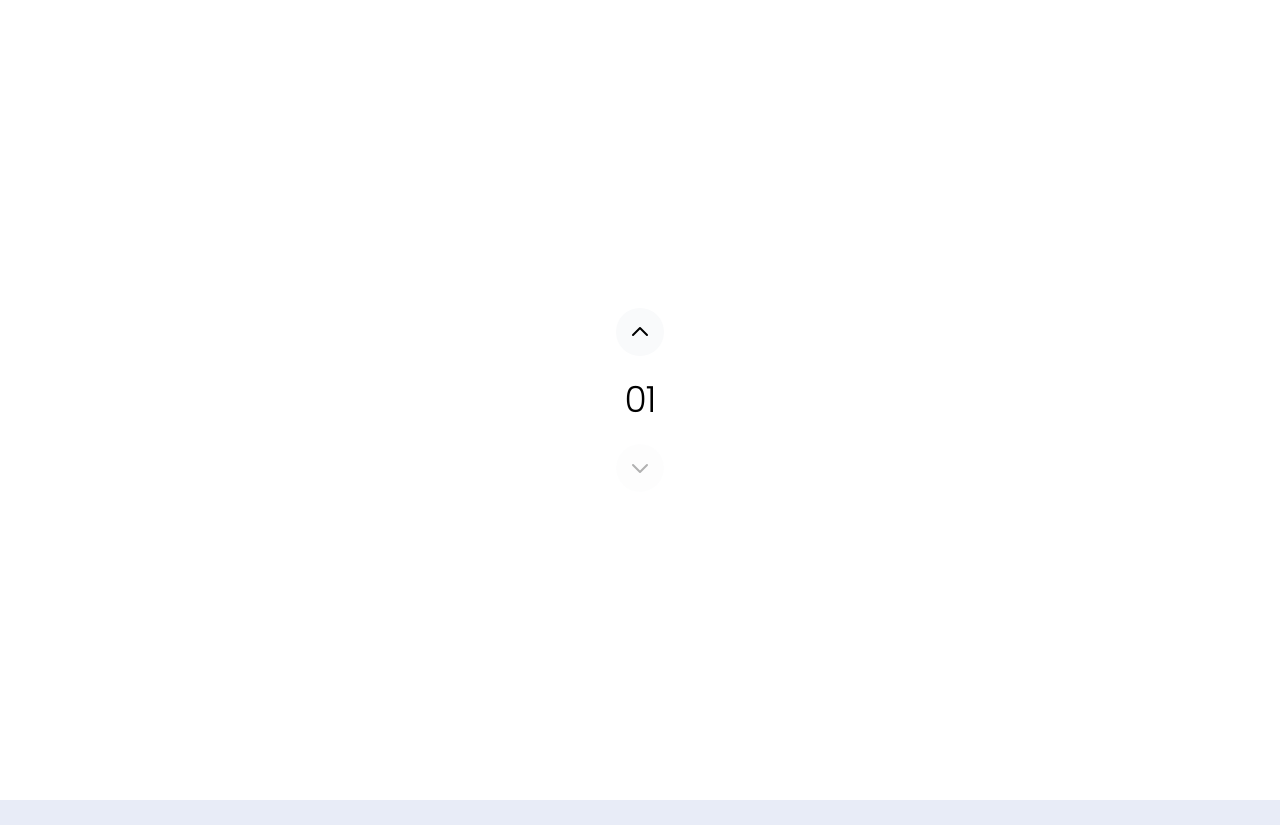
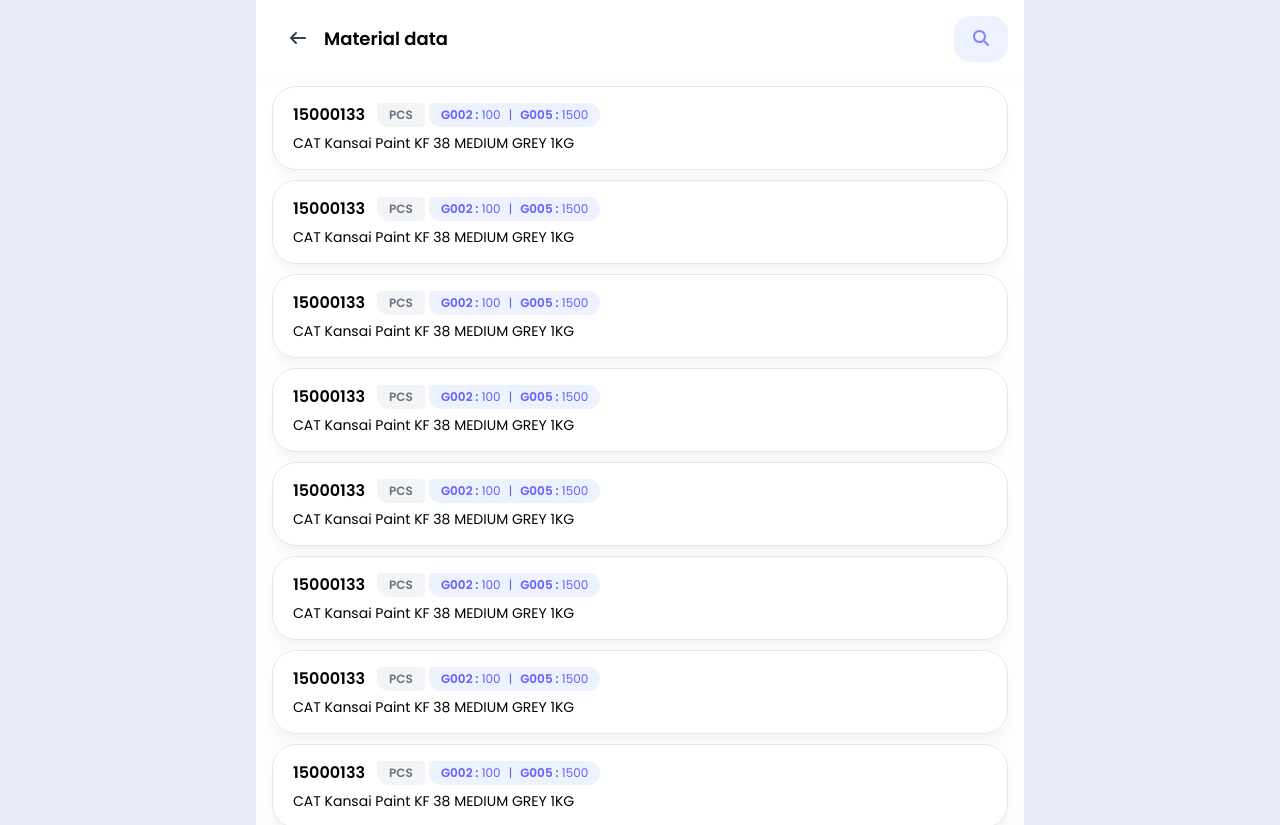
Before and after one commit to zaenmuttakin/sic, a Next.js app: page /try in a window 1280 px wide. Shown: the top 825 px of the page. Before the commit the page ends 800 px from the top, so only its background shows below. Built offline with nearby package versions, Linux system fonts and the light colour scheme; no server answers.

Commit message:
try new layout

```diff
--- a/app/globals.css
+++ b/app/globals.css
@@ -47,3 +47,10 @@ body {
 .c-scrollbar::-webkit-scrollbar-track {
   @apply opacity-0 rounded-full h-[90%];
 }
+
+.c-sroll-hidden::-webkit-scrollbar {
+  @apply opacity-0 h-0;
+}
+.c-sroll-hidden::-webkit-scrollbar-thumb {
+  @apply bg-white rounded-2xl opacity-0;
+}
--- a/app/try/page.jsx
+++ b/app/try/page.jsx
@@ -1,179 +1,143 @@
 "use client";
+import {
+  faArrowLeft,
+  faChevronRight,
+  faMagnifyingGlass,
+} from "@fortawesome/free-solid-svg-icons";
+import { FontAwesomeIcon } from "@fortawesome/react-fontawesome";
 import { AnimatePresence, motion } from "motion/react";
-import { useCallback, useRef, useState } from "react";
+import { useRouter } from "next/navigation";
+import { useState } from "react";
+import GrayBtn from "../../components/button/gray-btn";
+import SeacrhForm from "../../components/input/search-form";
 
-const dataArray = ["01", "02", "03", "04", "05", "06", "07"];
-
-export default function IPhoneTimerScroll() {
-  const [index, setIndex] = useState(0);
-  const [isScrolling, setIsScrolling] = useState(false);
-  const [scrollDirection, setScrollDirection] = useState("up"); // "up" or "down"
-  const touchStartY = useRef(0);
-  const scrollTimeout = useRef(null);
-  const hasScrolled = useRef(false);
-
-  const handleValueChange = useCallback(
-    (direction) => {
-      setIndex((prev) => {
-        const next = Math.max(
-          0,
-          Math.min(dataArray.length - 1, prev + direction)
-        );
-        return next;
-      });
-      setIsScrolling(true);
-      setScrollDirection(direction > 0 ? "up" : "down");
-
-      if (scrollTimeout.current) {
-        clearTimeout(scrollTimeout.current);
-      }
-      scrollTimeout.current = setTimeout(() => {
-        setIsScrolling(false);
-      }, 100);
-    },
-    [dataArray.length]
-  );
-
-  const handleWheel = (e) => {
-    e.preventDefault();
-    const direction = e.deltaY > 0 ? -1 : 1;
-    handleValueChange(direction);
-  };
-
-  const handleTouchStart = (e) => {
-    touchStartY.current = e.touches[0].clientY;
-    setIsScrolling(true);
-    hasScrolled.current = false;
-  };
-
-  const handleTouchMove = (e) => {
-    e.preventDefault();
-    if (!touchStartY.current || hasScrolled.current) return;
-
-    const touchY = e.touches[0].clientY;
-    const deltaY = touchStartY.current - touchY;
-
-    if (Math.abs(deltaY) > 40 && !hasScrolled.current) {
-      const direction = deltaY > 0 ? 1 : -1;
-      handleValueChange(direction);
-      hasScrolled.current = true;
-    }
-  };
-
-  const handleTouchEnd = () => {
-    touchStartY.current = 0;
-    hasScrolled.current = false;
-    setTimeout(() => setIsScrolling(false), 100);
-  };
-
-  const handleDecrement = () => handleValueChange(-1);
-  const handleIncrement = () => handleValueChange(1);
+export default function page() {
+  const [viewMode, setViewMode] = useState("grid");
 
   return (
-    <div className="min-h-screen bg-white flex items-center justify-center p-4">
-      <div className=" rounded-3xl w-fit">
-        <div className="relative flex flex-col items-center">
-          {/* Top Control Button (Chevron Up) */}
-          <motion.button
-            className={`w-12 h-12 bg-gray-50 text-black rounded-full flex items-center justify-center hover:bg-gray-700 active:bg-gray-600 mb-2 transition-opacity duration-200 ${
-              index === dataArray.length - 1
-                ? "opacity-30 pointer-events-none"
-                : ""
-            }`}
-            whileTap={{ scale: 0.9 }}
-            onClick={handleIncrement}
-            disabled={index === dataArray.length - 1}
-            aria-label="Increment"
-          >
-            {/* Chevron Up SVG */}
-            <svg
-              className="w-6 h-6"
-              fill="none"
-              stroke="currentColor"
-              viewBox="0 0 24 24"
-            >
-              <path
-                strokeLinecap="round"
-                strokeLinejoin="round"
-                strokeWidth={2}
-                d="M5 15l7-7 7 7"
-              />
-            </svg>
-          </motion.button>
-
-          {/* Main Value Display */}
-          <div
-            className="relative flex items-center justify-center"
-            onWheel={handleWheel}
-            onTouchStart={handleTouchStart}
-            onTouchMove={handleTouchMove}
-            onTouchEnd={handleTouchEnd}
-            style={{ touchAction: "none" }}
-          >
-            <div className="relative bg-gray-10 rounded-2xl w-18 h-18 flex items-center justify-center">
-              <motion.div
-                className="absolute -top-1/2 inset-0 rounded-2xl opacity-50"
-                animate={{
-                  scale: isScrolling ? 1.02 : 1,
-                }}
-                transition={{ duration: 0.1 }}
-              />
-
-              <div className="relative z-10 flex items-center justify-center">
-                <AnimatePresence mode="wait">
-                  <motion.div
-                    key={dataArray[index]}
-                    initial={
-                      scrollDirection === "up"
-                        ? { y: 60, opacity: 0 }
-                        : { y: -60, opacity: 0 }
-                    }
-                    animate={{ y: 0, opacity: 1 }}
-                    exit={
-                      scrollDirection === "up"
-                        ? { y: -60, opacity: 0 }
-                        : { y: 60, opacity: 0 }
-                    }
-                    transition={{ duration: 0.1 }}
-                    className="text-black text-4xl font-light text-center tracking-tight"
-                  >
-                    {dataArray[index]}
-                  </motion.div>
-                </AnimatePresence>
-              </div>
-            </div>
-            {/* Top and Bottom Fades */}
-            <div className="absolute top-0 left-0 right-0 h-8 bg-gradient-to-b from-white to-transparent pointer-events-none" />
-            <div className="absolute bottom-0 left-0 right-0 h-8 bg-gradient-to-t from-white to-transparent pointer-events-none" />
-          </div>
-
-          {/* Bottom Control Button (Chevron Down) */}
-          <motion.button
-            className={`w-12 h-12 bg-gray-50 text-black rounded-full flex items-center justify-center hover:bg-gray-700 active:bg-gray-600 mt-2 transition-opacity duration-200 ${
-              index === 0 ? "opacity-30 pointer-events-none" : ""
-            }`}
-            whileTap={{ scale: 0.9 }}
-            onClick={handleDecrement}
-            disabled={index === 0}
-            aria-label="Decrement"
-          >
-            {/* Chevron Down SVG */}
-            <svg
-              className="w-6 h-6"
-              fill="none"
-              stroke="currentColor"
-              viewBox="0 0 24 24"
-            >
-              <path
-                strokeLinecap="round"
-                strokeLinejoin="round"
-                strokeWidth={2}
-                d="M19 9l-7 7-7-7"
-              />
-            </svg>
-          </motion.button>
-        </div>
+    <div className="flex flex-col gap-2 max-w-3xl mx-auto bg-gradient-to-b from-white from-1% to-transparent">
+      <div className="top-0 p-4 sticky flex flex-col gap-4 z-2 bg-gradient-to-b from-white from-90% via-50% to-transparent">
+        <Topbar />
+      </div>
+      <div className="px-4 pb-8 bg-gradient-to-b from-white from-5% to-transparent">
+        <Content params={{ viewMode }} />
       </div>
     </div>
   );
 }
+
+function Content({ params }) {
+  return (
+    <div className="flex flex-col gap-2.5 h-full pb-10">
+      {Array.from({ length: 20 }).map((_, index) => (
+        <div
+          key={index}
+          className={`grid grid-cols-1 lg:grid-cols-2 items-start lg:items-center gap-2 border border-gray-200 bg-white p-4 px-5  rounded-3xl shadow-lg shadow-gray-100
+              ${params.viewMode == "list" && " px-6"}`}
+        >
+          <div className="flex gap-3 justify-start items-center w-full">
+            <div className="flex flex-col flex-1">
+              <div className="flex gap-1 items-center">
+                <p name="mid" className="font-semibold text-md mr-2">
+                  15000133
+                </p>
+                <p
+                  name="uom"
+                  className="text-xs bg-gray-100 text-gray-500 rounded-bl-xl rounded-sm px-3 py-1 font-semibold"
+                >
+                  PCS
+                </p>
+                <div
+                  name="stock"
+                  className="bg-indigo-50 text-indigo-500 flex flex-nowrap text-nowrap gap-2 text-xs rounded-bl-xl rounded-sm rounded-r-xl rounded-l-sm px-3 py-1 w-fit"
+                >
+                  <p>
+                    <span className="font-semibold">G002 :</span> 100
+                  </p>
+                  <span>|</span>
+                  <p>
+                    <span className="font-semibold">G005 :</span> 1500
+                  </p>
+                </div>
+              </div>
+              <p name="desc" className="text-sm  line-clamp-1 pt-1.5">
+                CAT Kansai Paint KF 38 MEDIUM GREY 1KG
+              </p>
+            </div>
+            {/* end mid & decs */}
+          </div>
+        </div>
+      ))}
+    </div>
+  );
+}
+
+function Topbar() {
+  const router = useRouter();
+  const [searchFormOpen, setSearchFormOpen] = useState(false);
+  const [valueToSrcMaterial, setValueToSrcMaterial] = useState("");
+  return (
+    <div className="flex items-center justify-between lg:px-0 gap-4">
+      <div className="flex-1 flex justify-start items-center relative w-full">
+        <GrayBtn
+          label={<FontAwesomeIcon icon={faArrowLeft} />}
+          onClick={() => router.back()}
+          style="bg-transparent"
+        />
+        <p className=" text-lg font-semibold">Material data </p>
+        {/* <div className="a-middle gap-2 ml-2">
+              <span className="hidden lg:block text-xs font-medium bg-indigo-50 text-indigo-400 px-2 py-1 rounded-2xl">
+                {timestampToDateTime(materialData.timestamp)}
+              </span>
+              <span className="block lg:hidden text-xs font-medium bg-indigo-50 text-indigo-400 px-2 py-1 rounded-2xl">
+                {timestampToTime(materialData.timestamp)}
+              </span>
+            </div> */}
+        {/* {isLoadMaterialData && (
+              <div className="w-6 h-6 a-middle aspect-square text-xs rounded-full a-middle bg-indigo-50 text-indigo-400 ml-2">
+                <FontAwesomeIcon icon={faRefresh} className="animate-spin" />
+              </div>
+            )} */}
+        {searchFormOpen && (
+          <AnimatePresence>
+            <motion.div
+              initial={{ x: 20, opacity: 0, scale: 0.8 }}
+              animate={{ x: 0, opacity: 1, scale: 1 }}
+              exit={{ x: 20, opacity: 0, scale: 0.8 }}
+              className="absolute w-full pl-1 lg:pl-0"
+            >
+              <SeacrhForm
+                isOpen={searchFormOpen}
+                setIsOpen={setSearchFormOpen}
+                valueToSrc={valueToSrcMaterial}
+                setValueToSrc={setValueToSrcMaterial}
+              />
+            </motion.div>
+          </AnimatePresence>
+        )}
+      </div>
+      <button
+        className={`${
+          searchFormOpen
+            ? "bg-gray-100 order-last border-1 border-gray-50"
+            : "bg-indigo-50 order-last border-1 border-indigo-50"
+        } group a-middle px-4 py-2.5 h-full font-medium rounded-2xl cursor-pointer`}
+        onClick={() => {
+          setSearchFormOpen(!searchFormOpen);
+          setValueToSrcMaterial("");
+        }}
+      >
+        <p>
+          {searchFormOpen ? (
+            <FontAwesomeIcon icon={faChevronRight} className="text-gray-500" />
+          ) : (
+            <FontAwesomeIcon
+              icon={faMagnifyingGlass}
+              className="text-indigo-400"
+            />
+          )}
+        </p>
+      </button>
+    </div>
+  );
+}
--- a/components/input/search-form.jsx
+++ b/components/input/search-form.jsx
@@ -19,7 +19,7 @@ export default function SeacrhForm({
         e.preventDefault();
         inputRef.current && inputRef.current.blur();
       }}
-      className="flex gap-3 justify-between bg-white w-full rounded-t-2xl"
+      className="flex gap-3 justify-between bg-white w-full rounded-2xl"
     >
       <div className="relative flex-1" disabled={isLoading}>
         <Inputz
```
